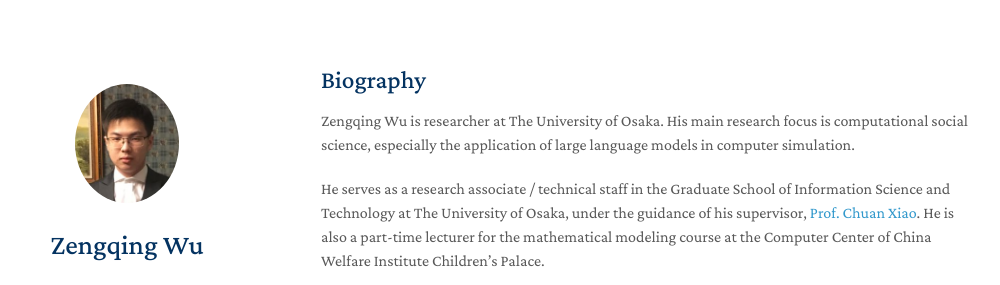
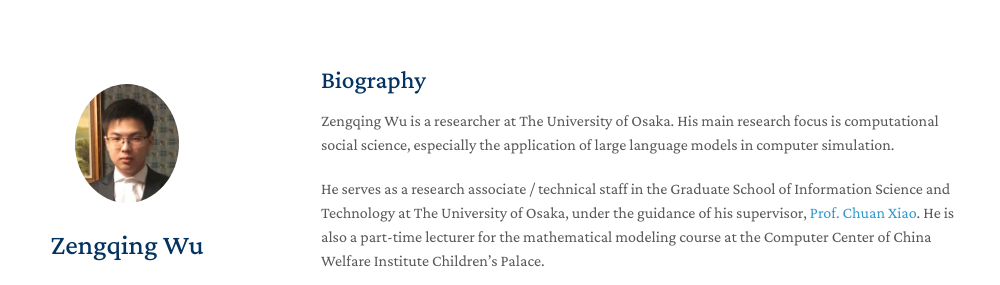
Before and after one commit to wuzengqing001225/wuzengqing001225.github.io, a Jekyll site: the page built from index.md, in a window 1280 px wide and 900 px high. Shown: the top 285 px of the window, without its empty margins (149-1149 px from the left). Built offline with Jekyll 4.4.1, drawn with Linux system fonts in a browser that asks for light colours; nearby versions of some CDN libraries; a style sheet for code colours, icons or effects is not loaded; our own code applies the rules of GitHub Pages for plain Markdown files.

```diff
--- a/index.md
+++ b/index.md
@@ -4,7 +4,7 @@ layout: homepage
 
 ## Biography
 
-Zengqing Wu is researcher at The University of Osaka. His main research focus is computational social science, especially the application of large language models in computer simulation.
+Zengqing Wu is a researcher at The University of Osaka. His main research focus is computational social science, especially the application of large language models in computer simulation.
 
 He serves as a research associate / technical staff in the Graduate School of Information Science and Technology at The University of Osaka, under the guidance of his supervisor, [Prof. Chuan Xiao](https://sites.google.com/site/chuanxiao1983/home). He is also a part-time lecturer for the mathematical modeling course at the Computer Center of China Welfare Institute Children's Palace.
 
```
